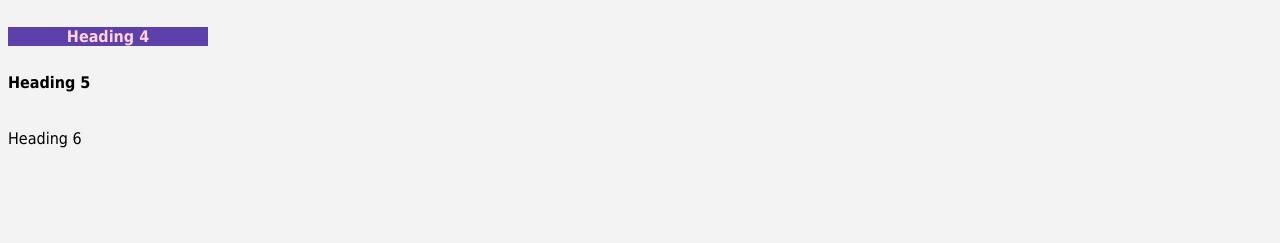
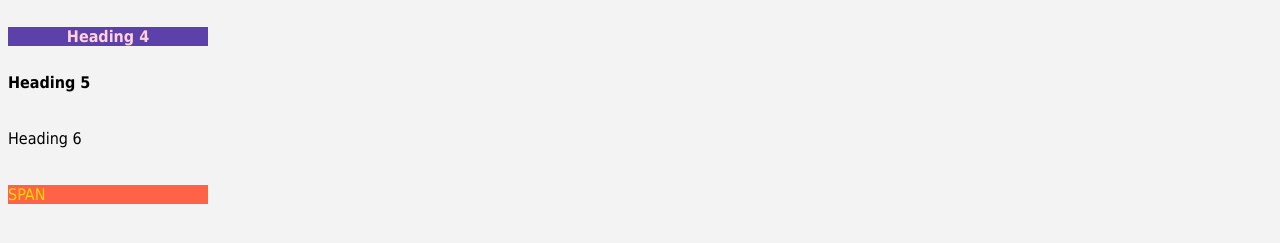
Before and after one commit to noeyzen/ghostCoding, a plain HTML site: page 0811_001.html in a window 1280 px wide. Shown: the part 183-426 px from the top of the page. Drawn offline with Linux system fonts and the light colour scheme.

Commit message:
0811 update

```diff
--- a/0811_001.html
+++ b/0811_001.html
@@ -37,6 +37,12 @@
         h4,h5,h6{
             font-size: 16px;
         }
+        span{
+            background-color: tomato;
+            color: gold;
+            width: 200px;
+            display: block;
+        }
     </style>
 </head>
 <body>
@@ -46,5 +52,7 @@
     <h4>Heading 4</h4>
     <h5>Heading 5</h5>
     <h6>Heading 6</h6>
+    <span>SPAN</span>
+    <!-- 인라인 그룹태그 SPAN -->
 </body>
 </html>
```
